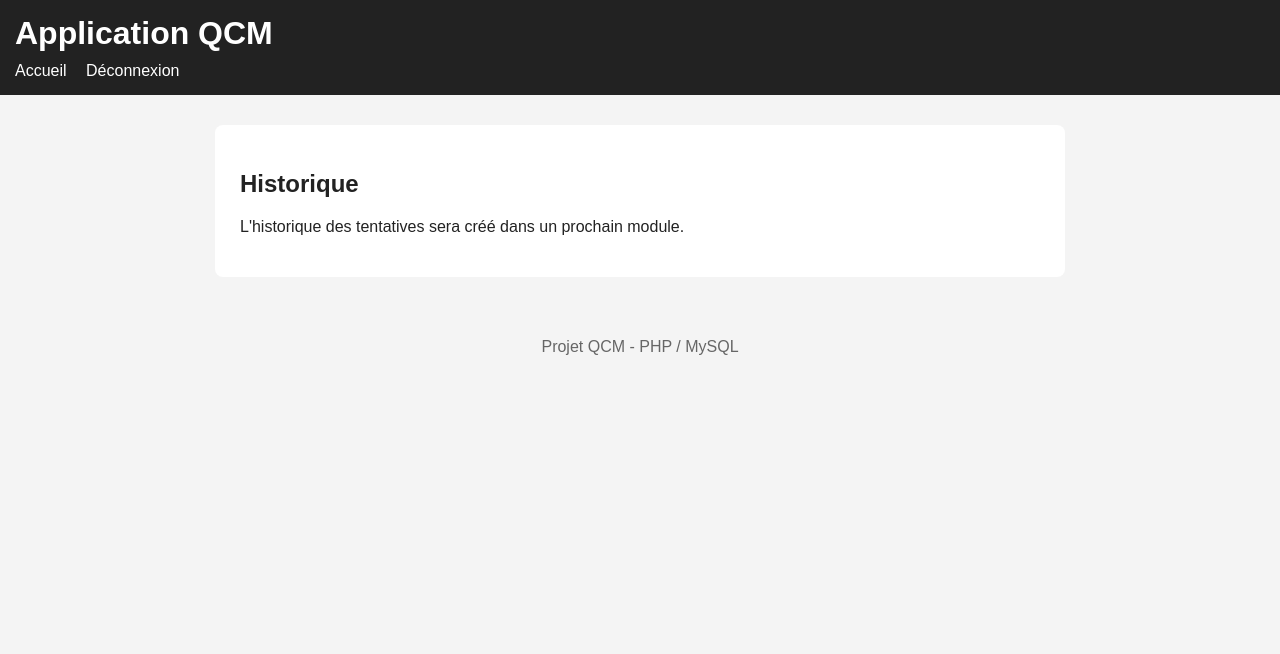
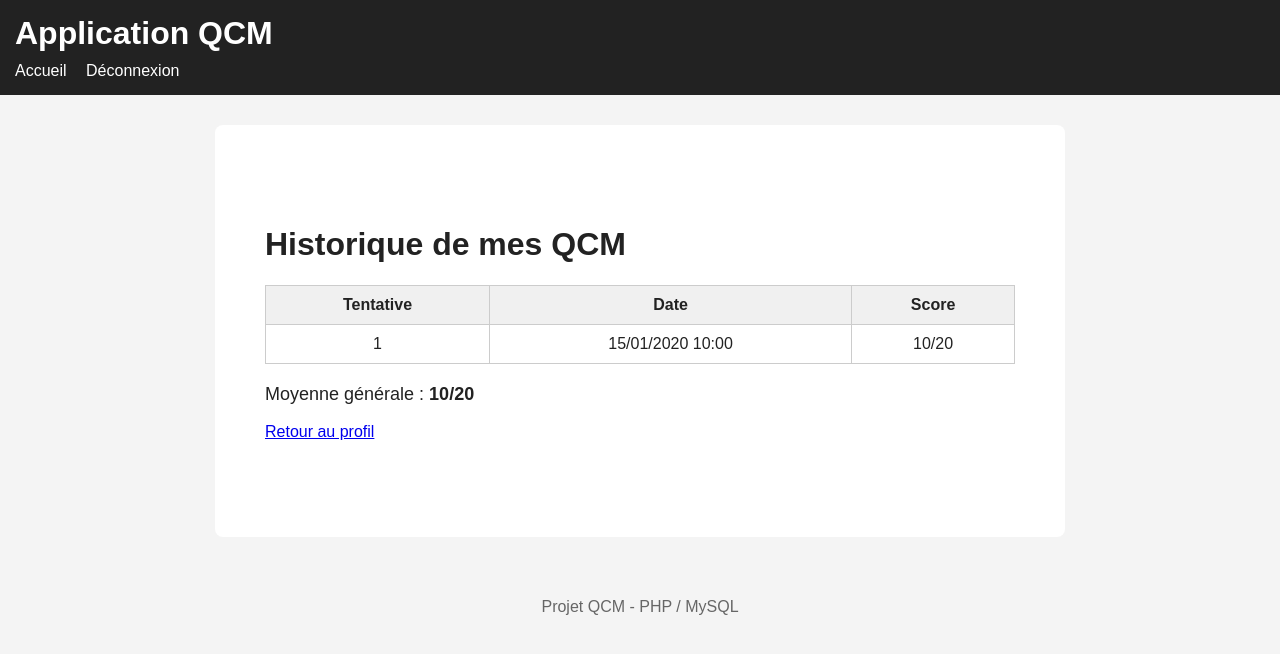
Before and after one commit to PaicheurLouis/projet_technologique, a PHP site: page /historique.php in a window 1280 px wide. Shown: the top 654 px of the page. Run offline with PHP 8.4, Linux system fonts and the light colour scheme; the visitor is signed in with stand-in values (Sample User, id 1); tables that the repository leaves empty hold one stand-in row (values such as "Sample post").

Commit message:
modification du projet

```diff
--- a/assets/css/style.css
+++ b/assets/css/style.css
@@ -109,3 +109,24 @@ button {
     padding: 10px 15px;
     cursor: pointer;
 }
+table {
+    width: 100%;
+    border-collapse: collapse;
+    margin-top: 20px;
+    background: white;
+}
+
+th, td {
+    border: 1px solid #ccc;
+    padding: 10px;
+    text-align: center;
+}
+
+th {
+    background-color: #f0f0f0;
+}
+
+.moyenne {
+    margin-top: 20px;
+    font-size: 18px;
+}
--- a/historique.php
+++ b/historique.php
@@ -1,14 +1,85 @@
 <?php
 require_once 'includes/config.php';
 
-$titre = "Historique";
-require_once 'includes/header.php';
+if (!isset($_SESSION['utilisateur_id'])) {
+    header('Location: connexion.php');
+    exit;
+}
+
+$utilisateur_id = $_SESSION['utilisateur_id'];
+
+$requete = $pdo->prepare("
+    SELECT id, score, date_tentative
+    FROM tentatives
+    WHERE utilisateur_id = ?
+    ORDER BY date_tentative DESC
+");
+$requete->execute([$utilisateur_id]);
+$tentatives = $requete->fetchAll();
+
+$requete_moyenne = $pdo->prepare("
+    SELECT AVG(score) AS moyenne
+    FROM tentatives
+    WHERE utilisateur_id = ?
+");
+$requete_moyenne->execute([$utilisateur_id]);
+$resultat_moyenne = $requete_moyenne->fetch();
+
+$moyenne = $resultat_moyenne['moyenne'];
 ?>
 
-<h2>Historique</h2>
+<!DOCTYPE html>
+<html lang="fr">
+<head>
+    <meta charset="UTF-8">
+    <title>Historique</title>
+    <link rel="stylesheet" href="assets/css/style.css">
+</head>
+<body>
 
-<p>L'historique des tentatives sera créé dans un prochain module.</p>
+<?php include 'includes/header.php'; ?>
 
-<?php
-require_once 'includes/footer.php';
-?>
+<main class="container">
+    <h1>Historique de mes QCM</h1>
+
+    <?php if (count($tentatives) === 0): ?>
+
+        <p>Vous n'avez encore réalisé aucun QCM.</p>
+
+    <?php else: ?>
+
+        <table>
+            <thead>
+                <tr>
+                    <th>Tentative</th>
+                    <th>Date</th>
+                    <th>Score</th>
+                </tr>
+            </thead>
+            <tbody>
+                <?php foreach ($tentatives as $index => $tentative): ?>
+                    <tr>
+                        <td><?php echo $index + 1; ?></td>
+                        <td><?php echo date('d/m/Y H:i', strtotime($tentative['date_tentative'])); ?></td>
+                        <td><?php echo htmlspecialchars($tentative['score']); ?>/20</td>
+                    </tr>
+                <?php endforeach; ?>
+            </tbody>
+        </table>
+
+        <p class="moyenne">
+            Moyenne générale :
+            <strong><?php echo round($moyenne, 2); ?>/20</strong>
+        </p>
+
+    <?php endif; ?>
+
+    <p>
+        <a href="profil.php">Retour au profil</a>
+    </p>
+</main>
+
+<?php include 'includes/footer.php'; ?>
+
+</body>
+</html>
--- a/qcm.php
+++ b/qcm.php
@@ -28,7 +28,7 @@ foreach ($questions as $question) {
 
     <p>Répondez aux 10 questions suivantes.</p>
 
-    <form action="resultat.php" method="POST">
+    <form method="POST" action="resultats.php">
 
         <?php foreach ($questions as $index => $question): ?>
 
```
Also changed, not shown: resultat.php (renamed from resultats.php).
